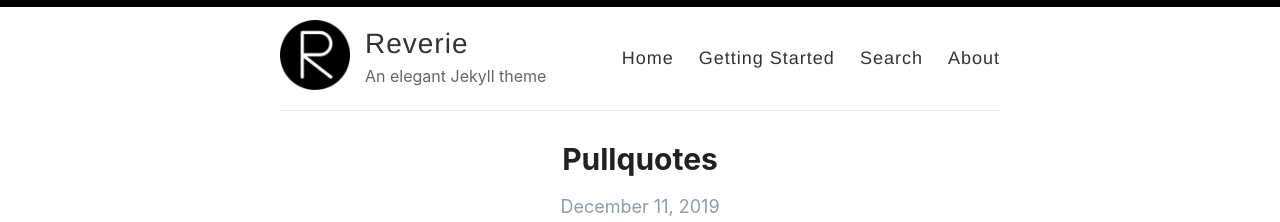
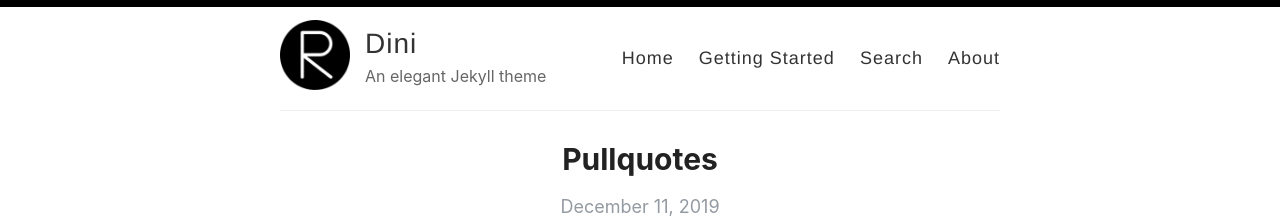
Before and after one commit to mozachaus/mozachaus.github.io, a Jekyll site: the page built from index.html, in a window 1280 px wide and 900 px high. Shown: the top 222 px of the window. Built offline with Jekyll 4.4.1, drawn with Linux system fonts in a browser that asks for light colours; the list of posts is cut into pages by our own code.

Commit message:
Update _config.yml

```diff
--- a/_config.yml
+++ b/_config.yml
@@ -3,7 +3,7 @@
 #
 
 # Name of your site (displayed in the header)
-name: Reverie
+name: Dini
 
 # Name of the author
 author: Dini Handayani
```
